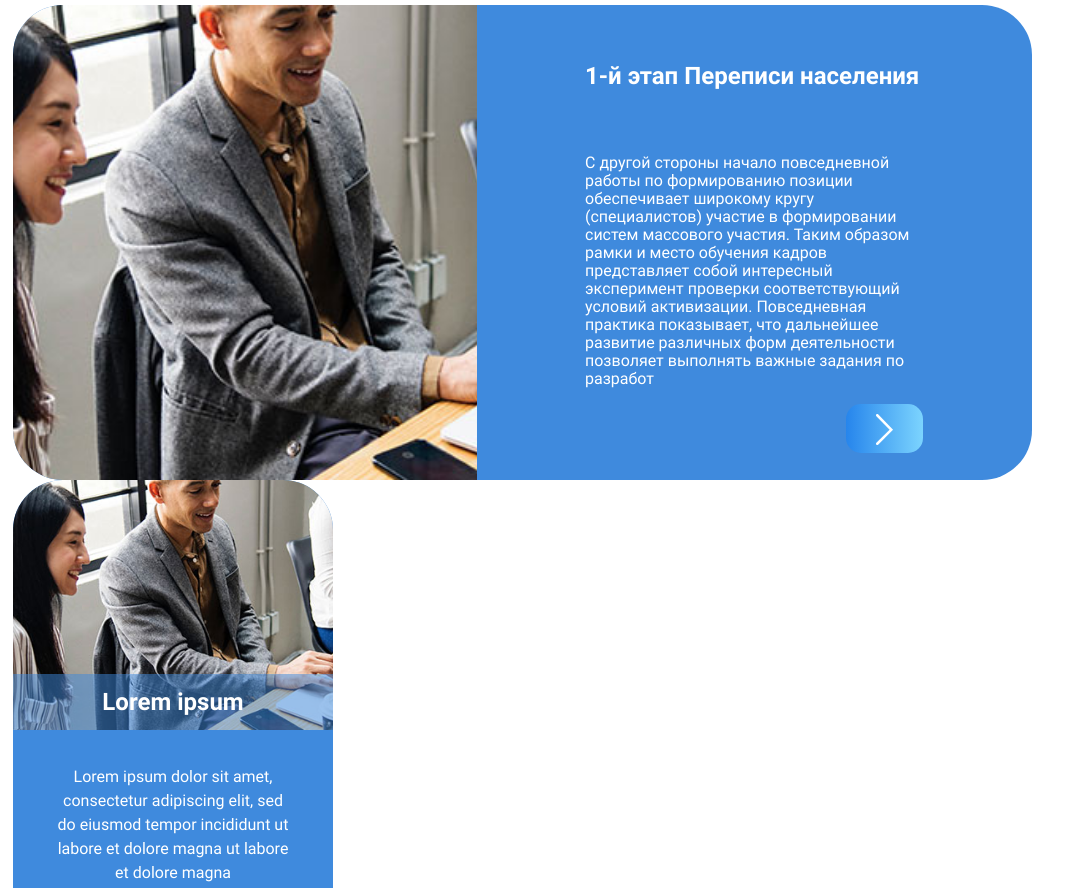
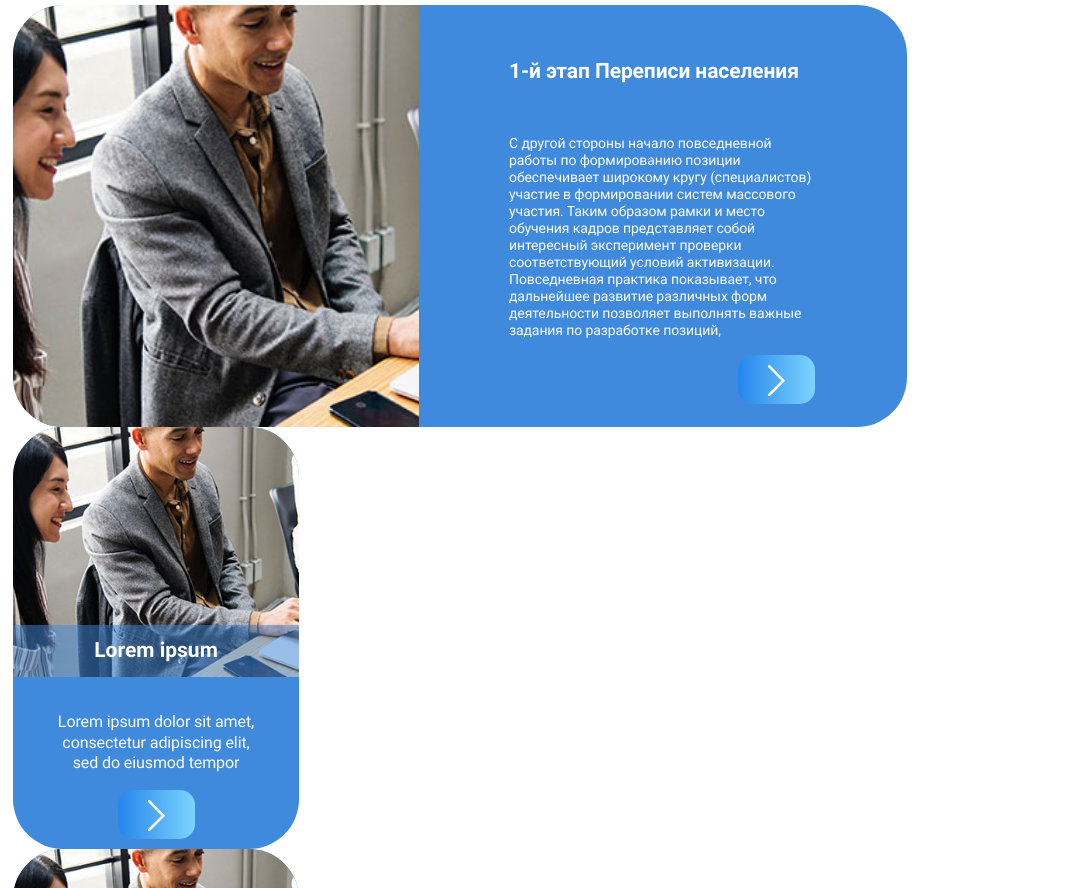
Before and after one commit to maximum454/population-census, a website: page src/index.html in a window 1280 px wide. Shown: the part 4020-4908 px from the top of the page, without its empty margins (0-1082 px from the left). Drawn offline with nearby package versions, Linux system fonts and the light colour scheme; files that its build step writes are made by us from their sources; a web font is replaced by a local one.

Commit message:
news размеры

```diff
--- a/src/scss/partials/bloks/_news.scss
+++ b/src/scss/partials/bloks/_news.scss
@@ -22,26 +22,25 @@
 		}
 	}
 	&__item{
-		max-width: 320px;
-		height: 475px;
+		max-width: 286px;
+		height: 422px;
 		margin: 0 13px;
 		border-radius: 50px;
 		background-color: #3f8add;
 		overflow: hidden;
 		&.big{
 			display: flex;
-			max-width: 1019px;
+			max-width: 894px;
 			.news__img{
-				width: 464px;
+				width: 406px;
 				height: 100%;
 				.news__name{
 					display: none;
 				}
 			}
 			.news__txt{
-				width: 554px;
-				padding: 53px 108px;
-				text-align: left;
+				width: 486px;
+				padding: 53px 90px;
 
 				.news__name{
 					display: block;
@@ -50,16 +49,17 @@
 					left: auto;
 					padding: 0;
 					color: #fff;
-					font-size: 24px;
+					font-size: 21px;
 					font-weight: bold;
 					text-align: left;
 					background-color: transparent;
 					width: 100%;
-					margin-bottom: 60px;
+					margin-bottom: 50px;
 				}
 				p{
-					font-size: 16px;
-					line-height: 18px;
+					font-size: 14px;
+					line-height: 17px;
+					text-align: left;
 				}
 			}
 			.btn{
@@ -87,7 +87,7 @@
 		left: 0;
 		padding: 10px;
 		color: #fff;
-		font-size: 24px;
+		font-size: 21px;
 		font-weight: bold;
 		text-align: center;
 		background-color: rgba(#3f8add,.5);
@@ -95,6 +95,10 @@
 	}
 	&__txt{
 		color: #fff;
+		font-size: 16px;
+		letter-spacing: -.1px;
+		line-height: 1.3;
+		font-weight: normal;
 		text-align: center;
 		padding: 35px 40px 26px;
 		.news__name{
--- a/src/template/news.html
+++ b/src/template/news.html
@@ -8,7 +8,7 @@
                 </div>
                 <div class="news__txt">
                     <div class="news__name">1-й этап Переписи населения</div>
-                    <p>С другой стороны начало повседневной работы по формированию позиции обеспечивает широкому кругу (специалистов) участие в формировании систем массового участия. Таким образом рамки и место обучения кадров представляет собой интересный эксперимент проверки соответствующий условий активизации. Повседневная практика показывает, что дальнейшее развитие различных форм деятельности позволяет выполнять важные задания по разработ</p>
+                    <p>С другой стороны начало повседневной работы по формированию позиции обеспечивает широкому кругу (специалистов) участие в формировании систем массового участия. Таким образом рамки и место обучения кадров представляет собой интересный эксперимент проверки соответствующий условий активизации. Повседневная практика показывает, что дальнейшее развитие различных форм деятельности позволяет выполнять важные задания по разработке позиций,</p>
                     <button class="btn btn-lg btn-primary" type="button" data-toggle="modal" data-target="#newsModal1"><img src="img/btn-arrow.png" alt=""></button>
                 </div>
             </div>
@@ -20,8 +20,7 @@
                     <div class="news__name">Lorem ipsum</div>
                 </div>
                 <div class="news__txt">
-                    <p>Lorem ipsum dolor sit amet, consectetur adipiscing elit, sed do eiusmod tempor incididunt ut
-                        labore et dolore magna ut labore et dolore magna </p>
+                    <p>Lorem ipsum dolor sit amet, consectetur adipiscing elit, sed do eiusmod tempor </p>
                     <button class="btn btn-lg btn-primary" type="submit"><img src="img/btn-arrow.png" alt=""></button>
                 </div>
             </div>
@@ -33,8 +32,7 @@
                     <div class="news__name">Lorem ipsum</div>
                 </div>
                 <div class="news__txt">
-                    <p>Lorem ipsum dolor sit amet, consectetur adipiscing elit, sed do eiusmod tempor incididunt ut
-                        labore et dolore magna ut labore et dolore magna </p>
+                    <p>Lorem ipsum dolor sit amet, consectetur adipiscing elit, sed do eiusmod tempor </p>
                     <button class="btn btn-lg btn-primary" type="submit"><img src="img/btn-arrow.png" alt=""></button>
                 </div>
             </div>
```
Also changed, not shown: build/css/population.css, build/index.html.
